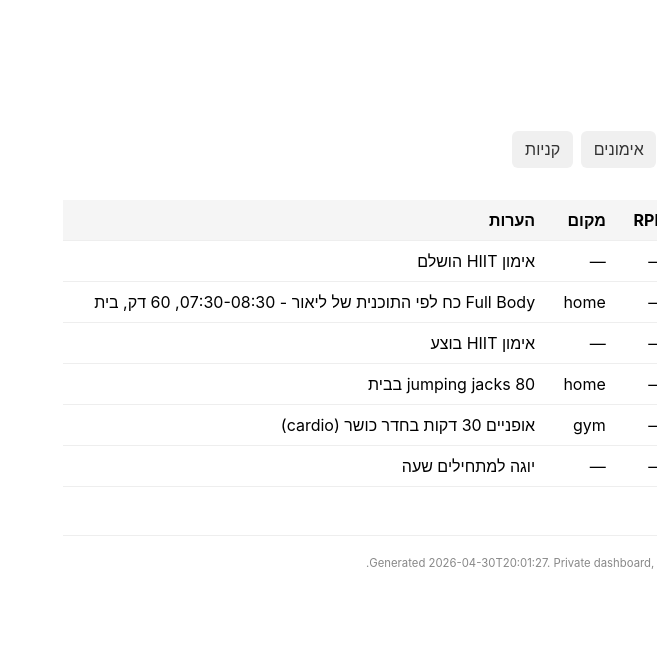
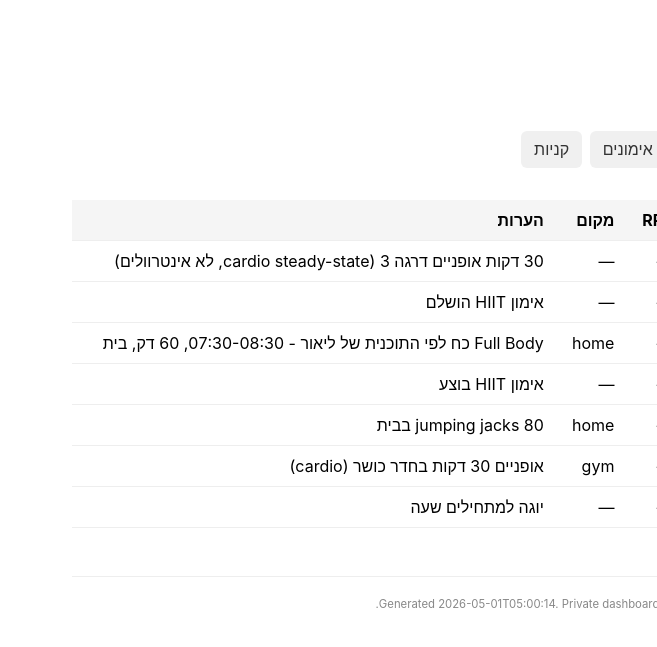
Before and after one commit to alexliv1234/alexbot-public, a Jekyll site: the page built from docs/lifechange/workouts.html, in a window 1280 px wide. Shown: the top 647 px of the page, without its empty margins (623-1280 px from the left). Built offline with Jekyll 4.4.1, drawn with Linux system fonts in a browser that asks for light colours.

Commit message:
📊 coach site update (2026-05-01_05-00)

```diff
--- a/docs/_data/coach/workouts.json
+++ b/docs/_data/coach/workouts.json
@@ -51,5 +51,14 @@
     "kind": "hiit",
     "actual": "אימון HIIT הושלם",
     "actual_status": "done"
+  },
+  {
+    "date": "2026-04-30",
+    "ts": "2026-04-30T22:34:50+03:00",
+    "type": "workout",
+    "kind": "hiit",
+    "actual": "30 דקות אופניים דרגה 3 (cardio steady-state, לא אינטרוולים)",
+    "actual_status": "done",
+    "duration_min": 30
   }
 ]
```
Also changed, not shown: docs/_data/coach/meals.json (+9 -0 lines), docs/_data/coach/today.json (+4 -32 lines).
